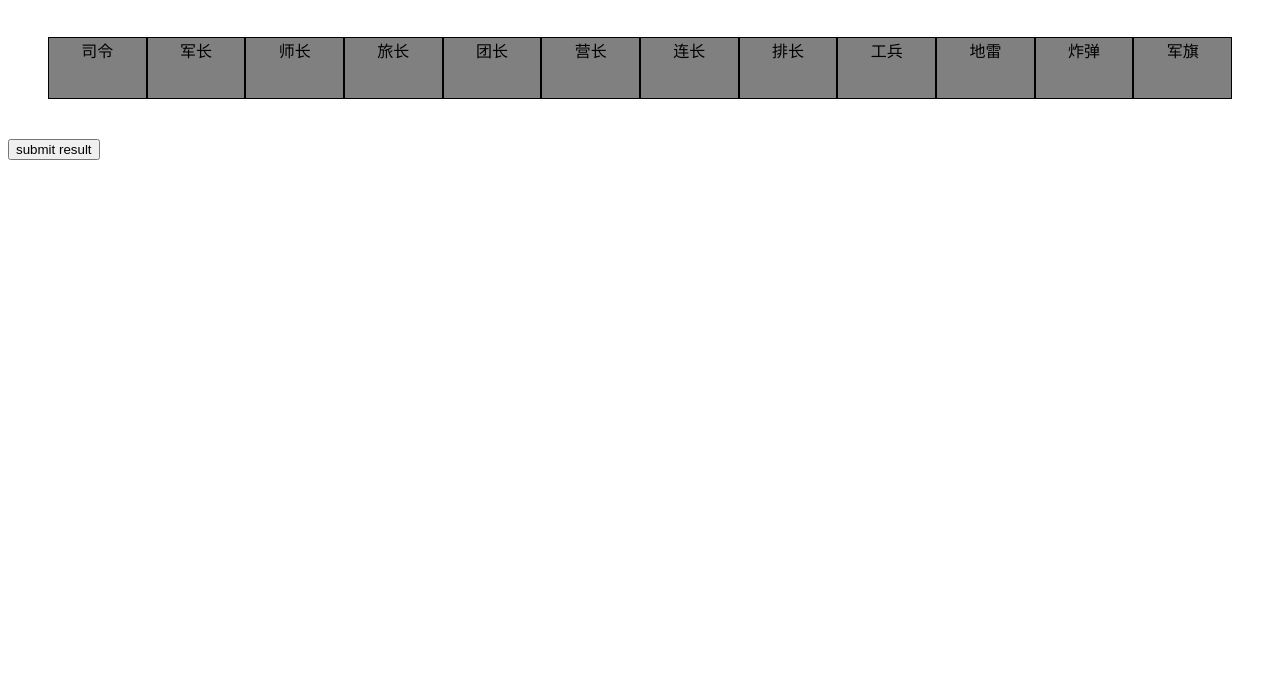
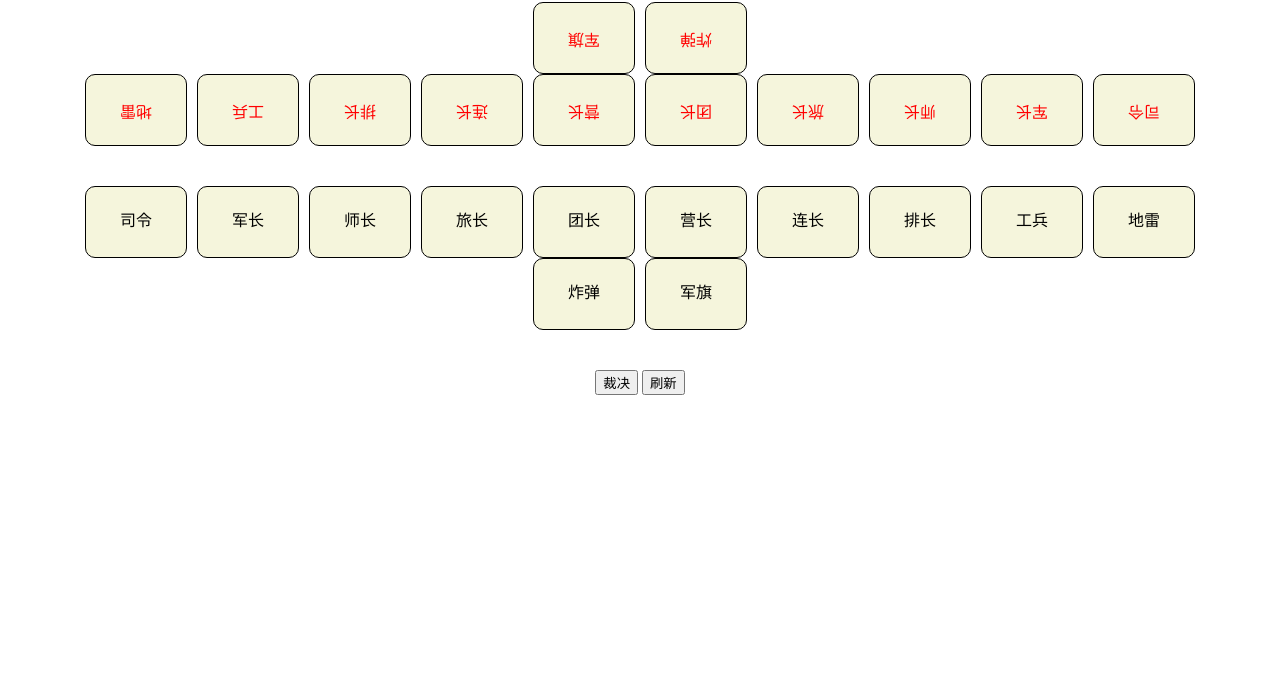
Before and after one commit to smileatl/ArmyChess, a plain HTML site: page index.html in a window 1280 px wide. Shown: the part 105-800 px from the top of the page. Drawn offline with Linux system fonts and the light colour scheme.

Commit message:
Final updates

```diff
--- a/index.html
+++ b/index.html
@@ -5,7 +5,7 @@
 <head>
     <meta charset="UTF-8">
     <meta name="viewport" content="width=device-width, initial-scale=1.0">
-    <title>Expense Tracker</title>
+    <title>军旗裁判</title>
     <link rel="stylesheet" href="styles.css">
 
     <script>
@@ -17,6 +17,12 @@
             eles[i].addEventListener('click',(e)=>{
                e.target.classList.add("selected");
                console.log(e.target);
+
+                const eles = document.getElementsByClassName(e.target.classList[1]);
+                for (let i = 0; i < eles.length; i++) {
+                    eles[i].classList.add("hide");
+                }
+
             })
         }
      }
@@ -47,32 +53,32 @@
         console.log(red + "" + black);
 
         if(red == 0 || black == 0 || red ==black){
-            document.getElementById("result").innerHTML = "两个都消灭！！"
+            document.getElementById("result").innerHTML = "两个都消灭"
             return;
         }
 
         if(red == 1){
             if(black != 2){
-                document.getElementById("result").innerHTML = "两个都消灭！！"
+                document.getElementById("result").innerHTML = "两个都消灭"
                 return;
             }else{
-                document.getElementById("result").innerHTML = "黑方赢！！"
+                document.getElementById("result").innerHTML = "黑方赢"
                 return;
             }
         }
 
         if (black == 1) {
              if (red != 2) {
-                 document.getElementById("result").innerHTML = "两个都消灭！！"
+                 document.getElementById("result").innerHTML = "两个都消灭"
                  return;
              } else {
-                 document.getElementById("result").innerHTML = "红方赢！！"
+                 document.getElementById("result").innerHTML = "红方赢"
                  return;
              }
          }
 
         if(red == -1 || black == -1){
-            document.getElementById("result").innerHTML = "游戏结束！！"
+            document.getElementById("result").innerHTML = "游戏结束"
             return;
         }
 
@@ -92,38 +98,42 @@
 </head>
 
 <body onload="myFunction()">
+    <h1>军旗裁判</h1>
     <div class="container red">
-        <div class="chess">司令</div>
-        <div class="chess">军长</div>
-        <div class="chess">师长</div>
-        <div class="chess">旅长</div>
-        <div class="chess">团长</div>
-        <div class="chess">营长</div>
-        <div class="chess">连长</div>
-        <div class="chess">排长</div>
-        <div class="chess">工兵</div>
-        <div class="chess">地雷</div>
-        <div class="chess">炸弹</div>
-        <div class="chess">军旗</div>
+        <div class="chess redside">司令</div>
+        <div class="chess redside">军长</div>
+        <div class="chess redside">师长</div>
+        <div class="chess redside">旅长</div>
+        <div class="chess redside">团长</div>
+        <div class="chess redside">营长</div>
+        <div class="chess redside">连长</div>
+        <div class="chess redside">排长</div>
+        <div class="chess redside">工兵</div>
+        <div class="chess redside">地雷</div>
+        <div class="chess redside">炸弹</div>
+        <div class="chess redside">军旗</div>
     </div>
 
 
     <div class="container black">
-        <div class="chess">司令</div>
-        <div class="chess">军长</div>
-        <div class="chess">师长</div>
-        <div class="chess">旅长</div>
-        <div class="chess">团长</div>
-        <div class="chess">营长</div>
-        <div class="chess">连长</div>
-        <div class="chess">排长</div>
-        <div class="chess">工兵</div>
-        <div class="chess">地雷</div>
-        <div class="chess">炸弹</div>
-        <div class="chess">军旗</div>
+        <div class="chess blackside">司令</div>
+        <div class="chess blackside">军长</div>
+        <div class="chess blackside">师长</div>
+        <div class="chess blackside">旅长</div>
+        <div class="chess blackside">团长</div>
+        <div class="chess blackside">营长</div>
+        <div class="chess blackside">连长</div>
+        <div class="chess blackside">排长</div>
+        <div class="chess blackside">工兵</div>
+        <div class="chess blackside">地雷</div>
+        <div class="chess blackside">炸弹</div>
+        <div class="chess blackside">军旗</div>
     </div>
 
-    <button onclick="comparing()">submit result</button>
+    <div class="button">
+        <button onclick="comparing()">裁决</button>
+        <button onclick="location.reload()">刷新</button>
+    </div>
 
     <div id ="result"></div>
 </body>
--- a/styles.css
+++ b/styles.css
@@ -3,21 +3,47 @@
     margin: 40px;
     display: flex;
     text-align: center;
+   justify-content: center;
+   flex-wrap: wrap;
+}
+
+h1{
+    text-align: center;
+}
+
+.chess{
+    width: 100px;
+    height: 50px;
+    padding-top: 20px;
+    margin: auto 5px;
+    background-color: beige;
+    border: solid 1px black;
+    border-radius: 10px;
+
 }
 
 
-.chess{
-    width: 120px;
-    height: 60px;
-
-    background-color: grey;
-    border: solid 1px black;
+.red{
+    color:red;
+    transform: rotate(180deg);
 }
 
-.red{
-    color:red;
+.hide{
+    background-color: lightblue;
+    color: lightblue;
 }
 
 .black {
     color: black;
 }
+
+#result{
+    font-family: Cursive;
+    text-align: center;
+    color: rgb(14, 77, 99);
+    font-size: 60px;
+}
+
+.button{
+    text-align: center;
+}
```
